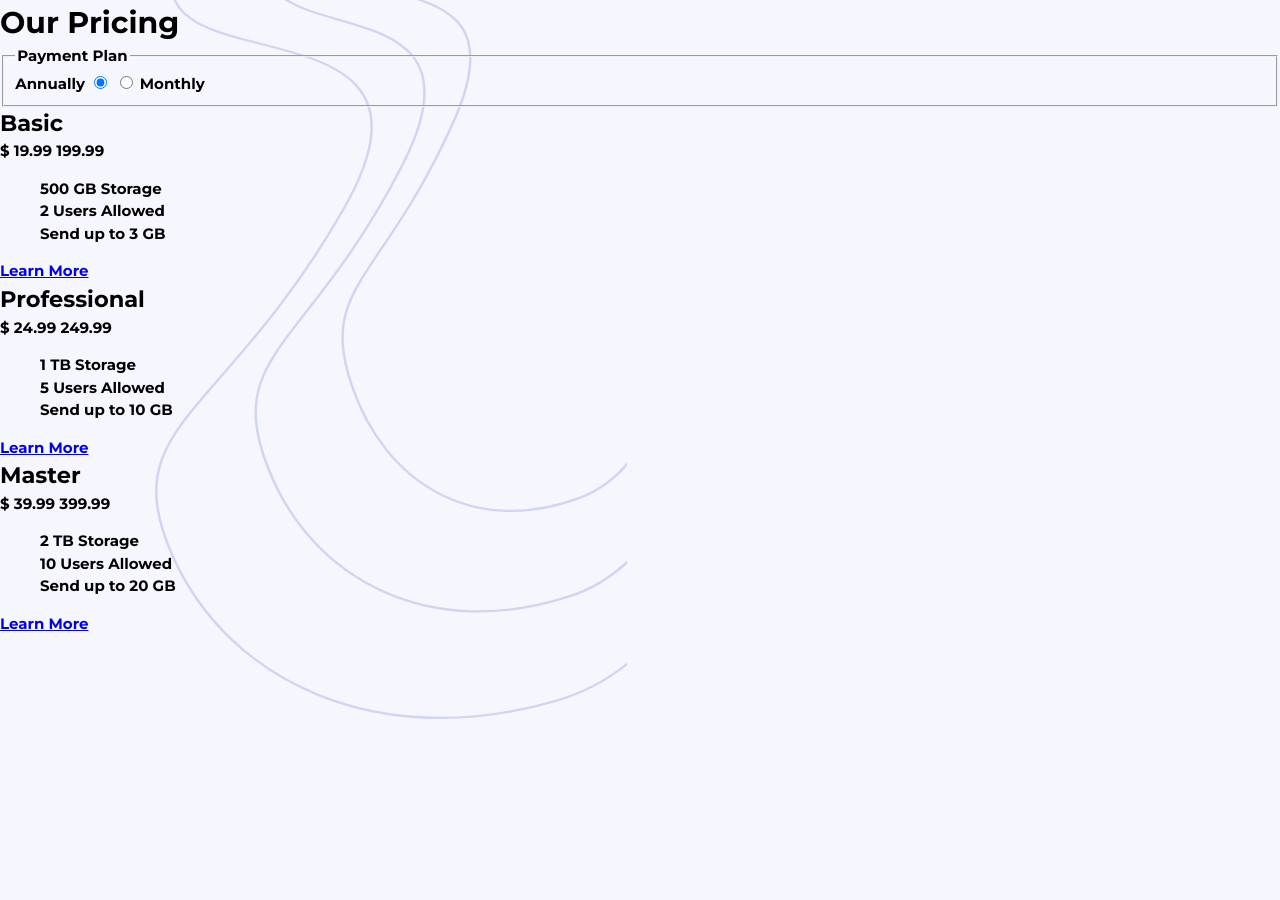
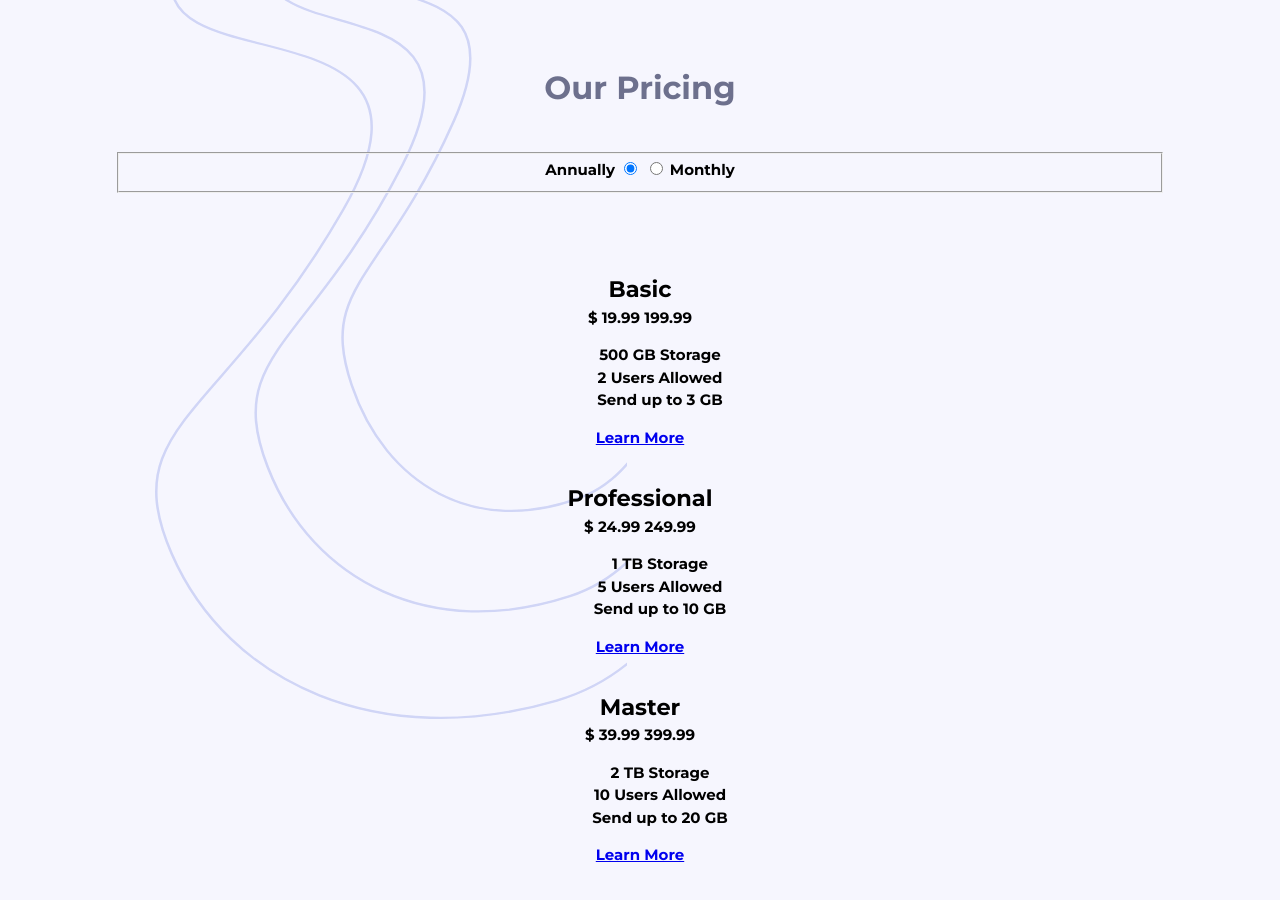
Before and after one commit to WesselKonstantinov/pricing-component-with-toggle, a plain HTML site: page index.html in a window 1280 px wide. Before the commit the page ends 800 px from the top, so only its background shows below. Drawn offline with Linux system fonts and the light colour scheme.

Commit message:
Set initial layout

```diff
--- a/styles.css
+++ b/styles.css
@@ -95,4 +95,44 @@ body {
   font-family: var(--font-family-primary);
   font-size: 0.9375rem;
   font-weight: var(--font-weight-bold);
+  text-align: center;
 }
+
+.sr-only {
+  position: absolute;
+  width: 0.0625rem;
+  height: 0.0625rem;
+  padding: 0;
+  margin: -0.0625rem;
+  overflow: hidden;
+  clip: rect(0, 0, 0, 0);
+  white-space: nowrap;
+  border-width: 0;
+}
+
+/* || Main section styles */
+.main {
+  padding: 4rem 1.5rem;
+}
+
+.main__inner {
+  max-width: 65.625rem;
+  margin-inline: auto;
+}
+
+.main__inner > * + * {
+  margin-top: var(--flow-space, 2.5rem);
+}
+
+.main__heading {
+  color: var(--color-grayish-blue-300);
+  font-size: 2rem;
+  font-weight: inherit;
+}
+
+.main__card-stack {
+  --flow-space: 5rem;
+  display: flex;
+  flex-direction: column;
+  gap: 2.03125rem;
+}
```
